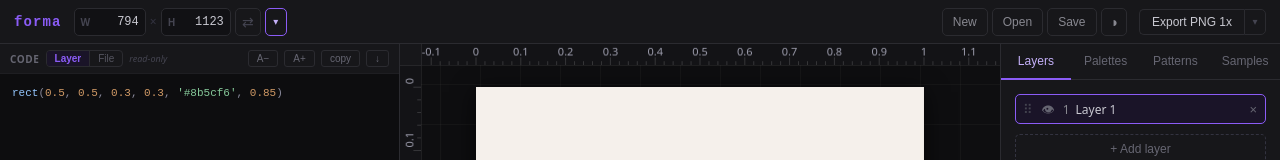
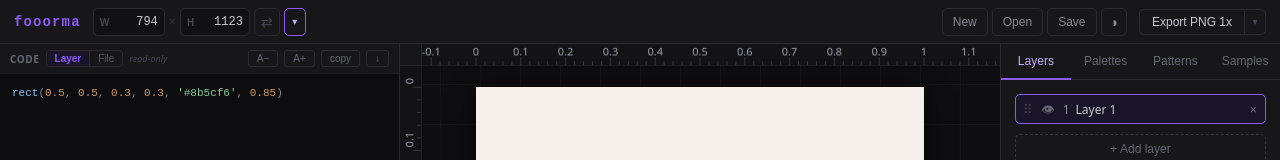
Before and after one commit to elenatorro/fooorma, a Svelte app: page / in a window 1280 px wide. Shown: the top 160 px of the page. Built offline with nearby package versions, Linux system fonts and the light colour scheme.

Commit message:
Update name to fooorma

```diff
--- a/index.html
+++ b/index.html
@@ -8,7 +8,7 @@
     <link rel="icon" type="image/svg+xml" href="/favicon.svg" />
     <link rel="apple-touch-icon" href="/icons/icon-192.png" />
     <link rel="manifest" href="/manifest.webmanifest" />
-    <title>Forma</title>
+    <title>fooorma</title>
   </head>
   <body>
     <div id="app"></div>
--- a/package.json
+++ b/package.json
@@ -1,5 +1,5 @@
 {
-  "name": "forma",
+  "name": "fooorma",
   "private": true,
   "version": "0.0.0",
   "type": "module",
--- a/src-tauri/capabilities/default.json
+++ b/src-tauri/capabilities/default.json
@@ -1,7 +1,7 @@
 {
   "$schema": "https://schema.tauri.app/config/2",
   "identifier": "default",
-  "description": "Default capabilities for Forma",
+  "description": "Default capabilities for Fooorma",
   "windows": ["main"],
   "permissions": ["core:default"]
 }
--- a/src-tauri/tauri.conf.json
+++ b/src-tauri/tauri.conf.json
@@ -1,6 +1,6 @@
 {
   "$schema": "https://schema.tauri.app/config/2",
-  "productName": "Forma",
+  "productName": "Fooorma",
   "version": "0.1.0",
   "identifier": "dev.forma.app",
   "build": {
@@ -12,7 +12,7 @@
   "app": {
     "windows": [
       {
-        "title": "Forma",
+        "title": "Fooorma",
         "width": 1440,
         "height": 900,
         "minWidth": 800,
--- a/src/components/TopBar.svelte
+++ b/src/components/TopBar.svelte
@@ -105,7 +105,7 @@
 </script>
 
 <header class="topbar">
-  <span class="logo">forma</span>
+  <span class="logo">fooorma</span>
 
   <!-- Canvas size editor -->
   <div class="size-editor">
--- a/vite.config.ts
+++ b/vite.config.ts
@@ -9,8 +9,8 @@ export default defineConfig({
       registerType: 'autoUpdate',
       includeAssets: ['favicon.svg', 'icons/*.png'],
       manifest: {
-        name: 'Forma',
-        short_name: 'Forma',
+        name: 'Fooorma',
+        short_name: 'Fooorma',
         description: 'Procedural art studio',
         theme_color: '#000000',
         background_color: '#000000',
```
Also changed, not shown: public/favicon.svg, 1 other file (tests, documents, lock files or other folders).
